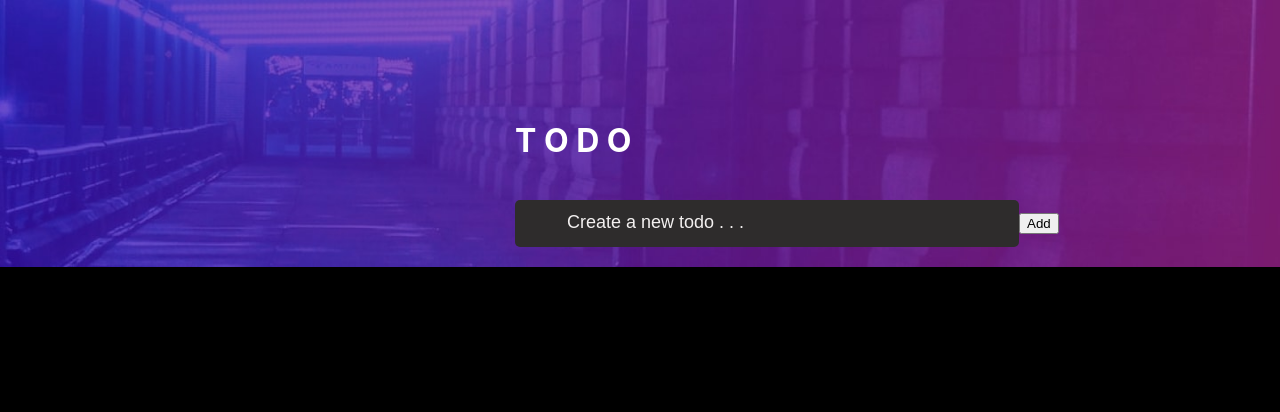
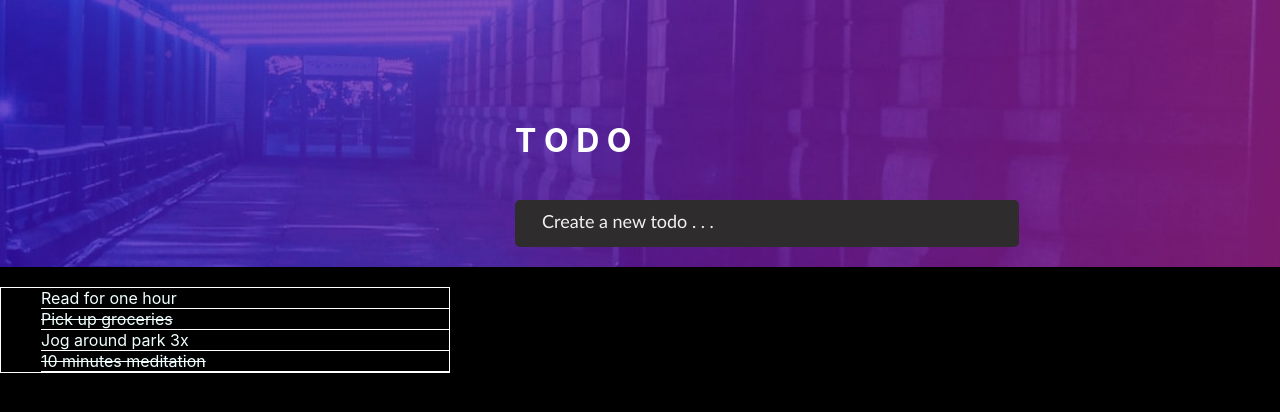
Before and after one commit to Florjan96/Todo--App-React, a React (Vite) app: page / in a window 1280 px wide. Shown: the top 412 px of the page. Built offline with nearby package versions, Linux system fonts and the light colour scheme.

Commit message:
Rendered todos (incompleted with line-through) and changed some styling

```diff
--- a/src/App.css
+++ b/src/App.css
@@ -33,14 +33,37 @@ color:azure;
 }
 
  ::placeholder{
-  padding-left: 50px;
+  padding-left: 25px;
   color: rgb(243, 240, 240);
   font-size: large;
-  font-family::Impact, Haettenschweiler, 'Arial Narrow Bold', sans-serif
+  font-family:'Trebuchet MS', 'Lucida Sans Unicode', 'Lucida Grande', 'Lucida Sans', Arial, sans-serif
 }
-
-
 
 :root{
   background-color: black;
 }
+
+.todos-list{
+  width: 450px;
+
+}
+
+
+.todos-list ul li {
+  color:azure;
+
+}
+
+.incomplete{
+  text-decoration: line-through;
+}
+
+.todos-ul {
+  border:1px solid white;
+  text-decoration: none;
+  list-style-type:none;
+}
+
+.todos-ul li{
+  border-bottom: 1px solid white;
+}
--- a/src/App.tsx
+++ b/src/App.tsx
@@ -21,9 +21,18 @@ function App() {
       </div>
       <form>
         <input type="text"  placeholder='Create a new todo . . .'/>
-        <button>Add</button>
       </form>
       </div>
+
+      <div className="todos-list">
+        <ul className='todos-ul'>
+{todos.map(todo=>(
+  <li className={todo.completed? "completed":"incomplete"}>{todo.title}</li>
+))}
+      </ul>
+      </div>
+
+
 
     </div>
   )
```
